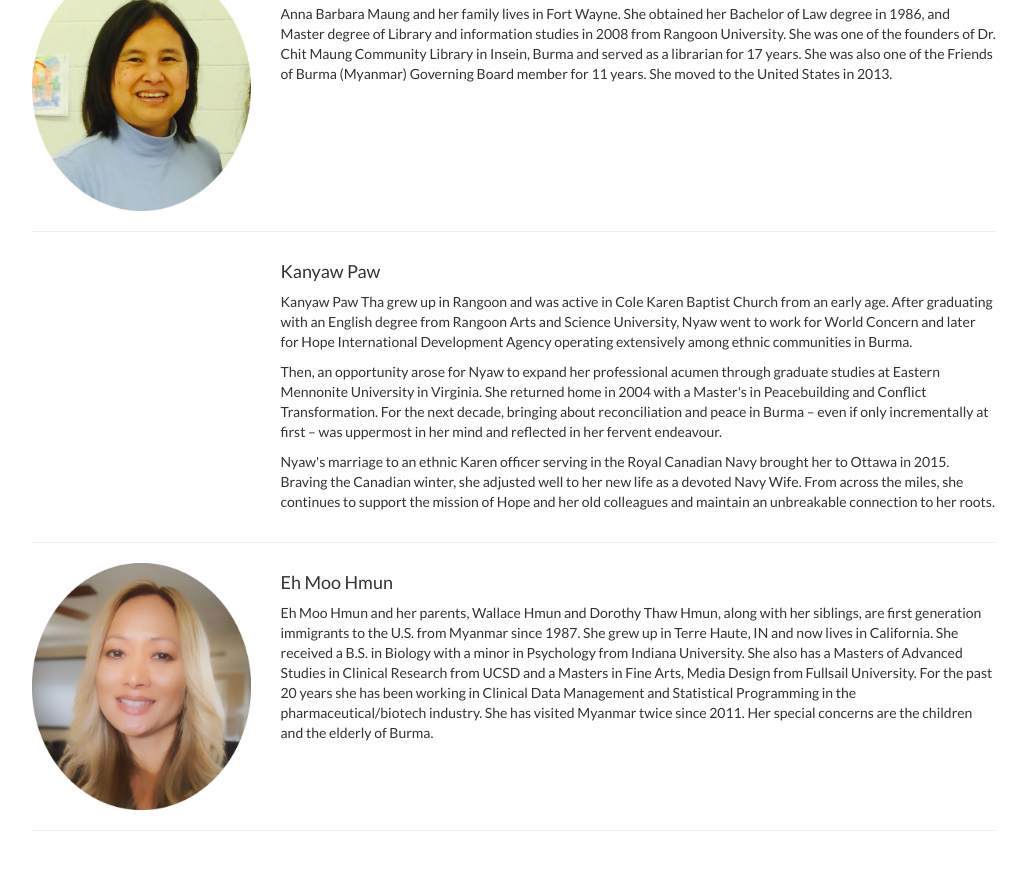
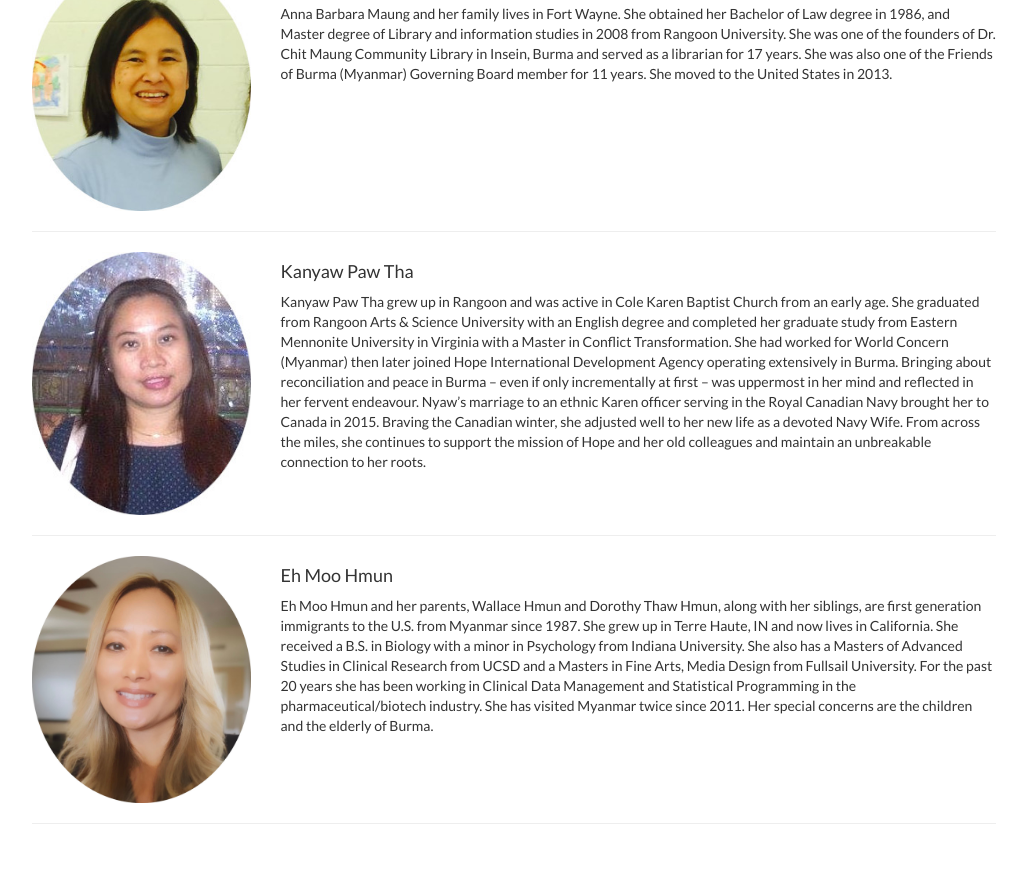
Before and after one commit to friendsofburma/friendsofburma.github.io, a Jekyll site: the page built from _pages/about.html, in a window 1280 px wide and 900 px high, scrolled down 3781 px. Shown: the top 870 px of the window, without its empty margins (126-1153 px from the left). Built offline with Jekyll 4.4.1, drawn with Linux system fonts in a browser that asks for light colours.

Commit message:
kanyaw paw bio and photo.

```diff
--- a/_pages/about.html
+++ b/_pages/about.html
@@ -183,15 +183,9 @@ permalink: /about/
             <img class="featurette-image img-responsive" src="/static/img/photos/kanyaw_paw.jpg" alt="">
         </div>
         <div class="col-lg-9">
-            <h4>Kanyaw Paw</h4>
+            <h4>Kanyaw Paw Tha</h4>
             <p>
-                Kanyaw Paw Tha grew up in Rangoon and was active in Cole Karen Baptist Church from an early age. After graduating with an English degree from Rangoon Arts and Science University, Nyaw went to work for World Concern and later for Hope International Development Agency operating extensively among ethnic communities in Burma.
-            </p>
-            <p>
-                Then, an opportunity arose for Nyaw to expand her professional acumen through graduate studies at Eastern Mennonite University in Virginia. She returned home in 2004 with a Master's in Peacebuilding and Conflict Transformation. For the next decade, bringing about reconciliation and peace in Burma – even if only incrementally at first – was uppermost in her mind and reflected in her fervent endeavour.
-            </p>
-            <p>
-                Nyaw's marriage to an ethnic Karen officer serving in the Royal Canadian Navy brought her to Ottawa in 2015. Braving the Canadian winter, she adjusted well to her new life as a devoted Navy Wife. From across the miles, she continues to support the mission of Hope and her old colleagues and maintain an unbreakable connection to her roots.
+                Kanyaw Paw Tha grew up in Rangoon and was active in Cole Karen Baptist Church from an early age.  She graduated from Rangoon Arts & Science University with an English degree and completed her graduate study from Eastern Mennonite University in Virginia with a Master in Conflict Transformation. She had worked for World Concern (Myanmar) then later joined Hope International Development Agency operating extensively in Burma.  Bringing about reconciliation and peace in Burma – even if only incrementally at first – was uppermost in her mind and reflected in her fervent endeavour.  Nyaw’s marriage to an ethnic Karen officer serving in the Royal Canadian Navy brought her to Canada in 2015.  Braving the Canadian winter, she adjusted well to her new life as a devoted Navy Wife.  From across the miles, she continues to support the mission of Hope and her old colleagues and maintain an unbreakable connection to her roots.
             </p>
         </div>
     </div>
```
Also changed, not shown: static/img/photos/kanyaw_paw.jpg (added).
